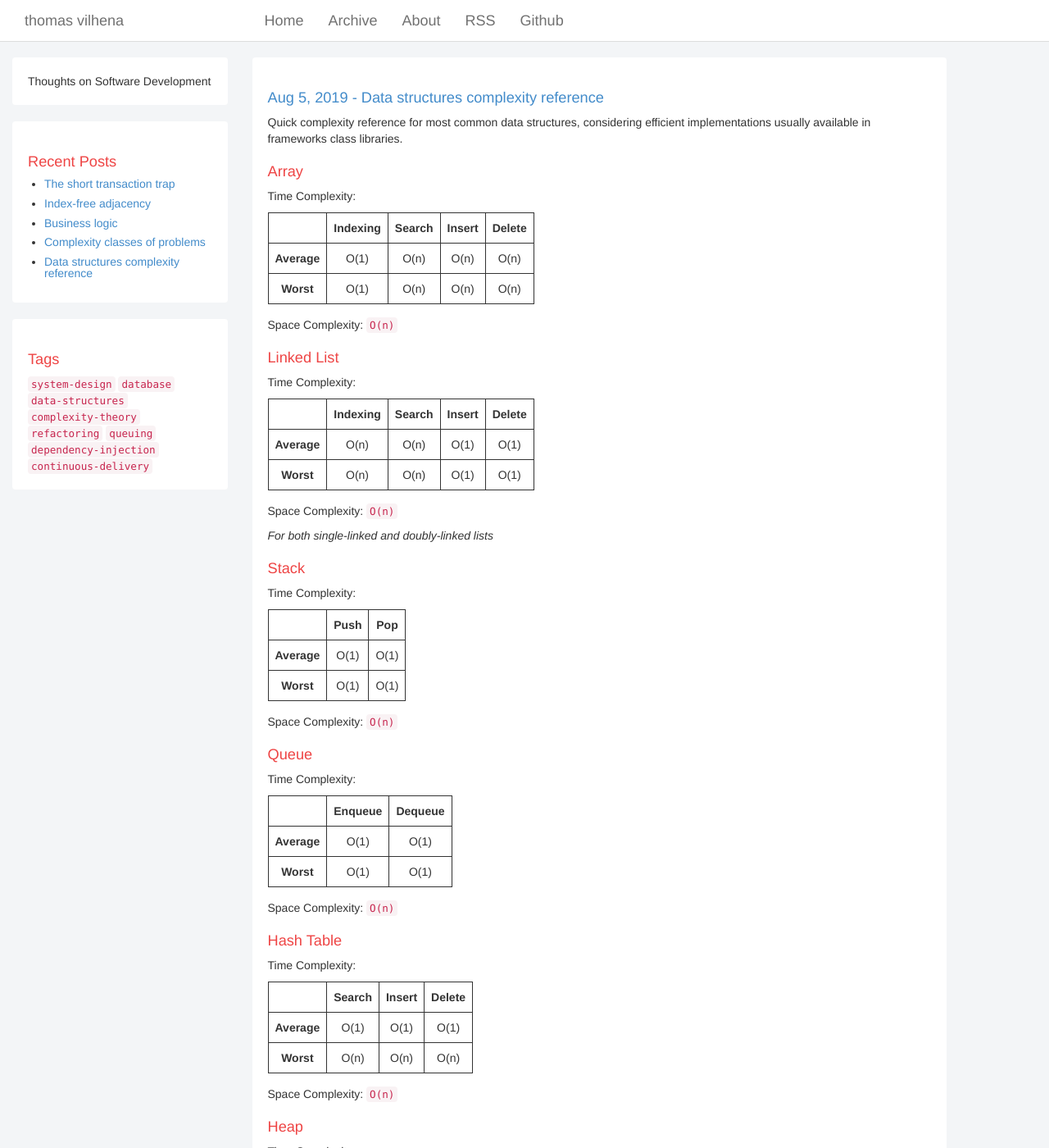
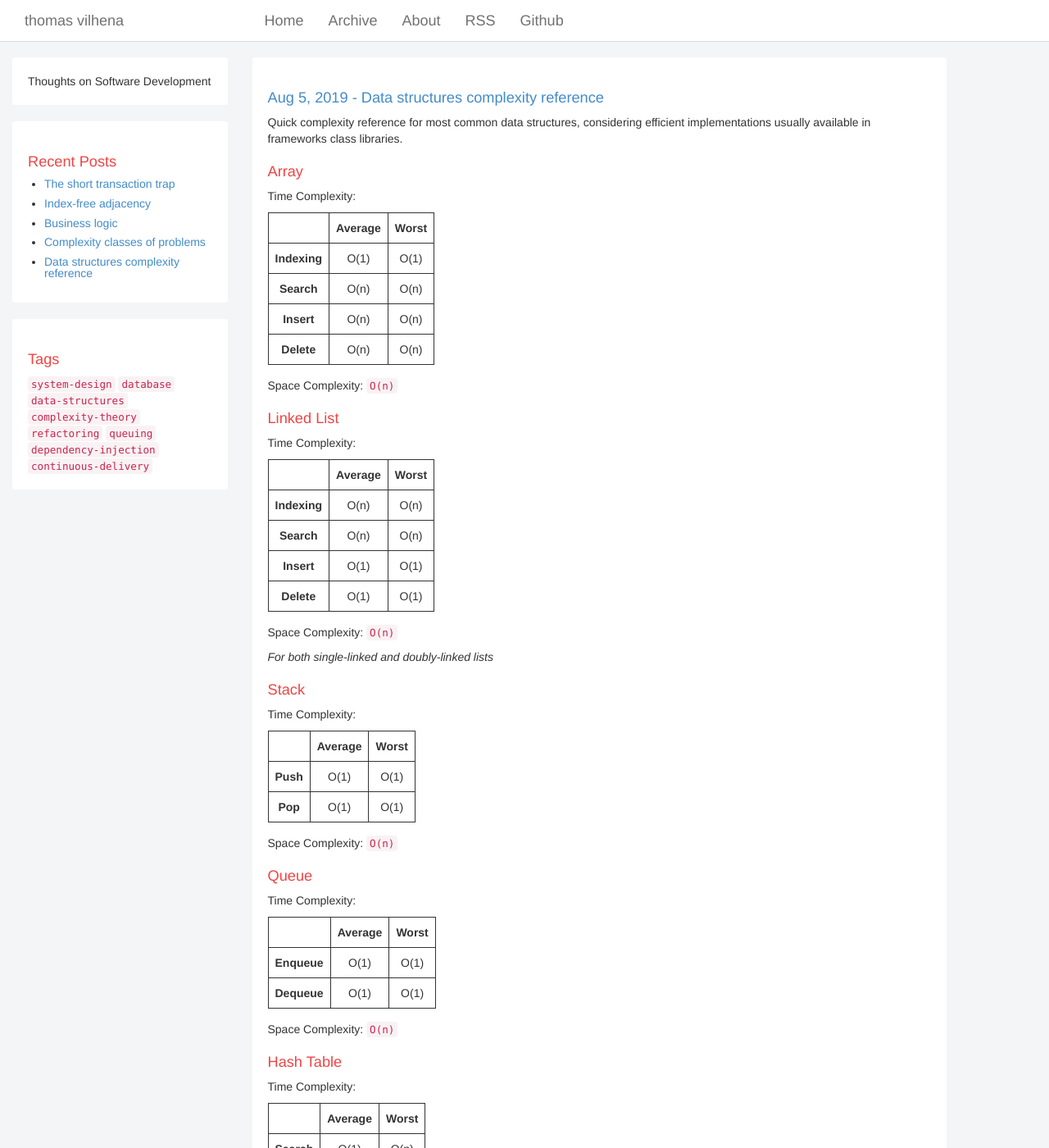
Before and after one commit to TCGV/blog, a Jekyll site: the page built from _posts/2019-08-05-data-structures-complexity-reference.md, in a window 1280 px wide and 1400 px high. Shown: the whole window at 82% size. Built offline with Jekyll 4.4.1, drawn with Linux system fonts in a browser that asks for light colours; some of the changed text lies outside the part shown.

Commit message:
Responsivity adjustments

```diff
--- a/_posts/2019-08-05-data-structures-complexity-reference.md
+++ b/_posts/2019-08-05-data-structures-complexity-reference.md
@@ -14,10 +14,12 @@ Array
 Time Complexity:
 
 {:.basic-table}
-|             | Indexing | Search | Insert | Delete |
-| ----------- | -------- | ------ | ------ | ------ |
-| **Average** | O(1)     | O(n)   | O(n)   | O(n)   |
-| **Worst**   | O(1)     | O(n)   | O(n)   | O(n)   |
+|              | Average | Worst |
+| ------------ | ------- | ------|
+| **Indexing** | O(1)    | O(1)  |
+| **Search**   | O(n)    | O(n)  |
+| **Insert**   | O(n)    | O(n)  |
+| **Delete**   | O(n)    | O(n)  |
 
 Space Complexity: `O(n)`
 
@@ -28,10 +30,12 @@ Linked List
 Time Complexity:
 
 {:.basic-table}
-|             | Indexing | Search | Insert | Delete |
-| ----------- | -------- | ------ | ------ | ------ |
-| **Average** | O(n)     | O(n)   | O(1)   | O(1)   |
-| **Worst**   | O(n)     | O(n)   | O(1)   | O(1)   |
+|              | Average | Worst |
+| ------------ | ------- | ------|
+| **Indexing** | O(n)    | O(n)  |
+| **Search**   | O(n)    | O(n)  |
+| **Insert**   | O(1)    | O(1)  |
+| **Delete**   | O(1)    | O(1)  |
 
 Space Complexity: `O(n)`
 
@@ -44,10 +48,10 @@ Stack
 Time Complexity:
 
 {:.basic-table}
-|             | Push    | Pop     |
-| ----------- | ------- | ------- |
-| **Average** | O(1)    | O(1)    |
-| **Worst**   | O(1)    | O(1)    |
+|          | Average | Worst |
+| -------- | ------- | ------|
+| **Push** | O(1)    | O(1)  |
+| **Pop**  | O(1)    | O(1)  |
 
 Space Complexity: `O(n)`
 
@@ -58,10 +62,10 @@ Queue
 Time Complexity:
 
 {:.basic-table}
-|             | Enqueue | Dequeue |
-| ----------- | ------- | ------- |
-| **Average** | O(1)    | O(1)    |
-| **Worst**   | O(1)    | O(1)    |
+|              | Average | Worst |
+| ------------ | ------- | ------|
+| **Enqueue**  | O(1)    | O(1)  |
+| **Dequeue**  | O(1)    | O(1)  |
 
 Space Complexity: `O(n)`
 
@@ -72,10 +76,11 @@ Hash Table
 Time Complexity:
 
 {:.basic-table}
-|             | Search | Insert | Delete |
-| ----------- | ------ | ------ | ------ |
-| **Average** | O(1)   | O(1)   | O(1)   |
-| **Worst**   | O(n)   | O(n)   | O(n)   |
+|              | Average | Worst |
+| ------------ | ------- | ------|
+| **Search**   | O(1)    | O(n)  |
+| **Insert**   | O(1)    | O(n)  |
+| **Delete**   | O(1)    | O(n)  |
 
 Space Complexity: `O(n)`
 
@@ -86,10 +91,12 @@ Heap
 Time Complexity:
 
 {:.basic-table}
-|             | Heapify  | Find Max | Insert    | Delete    |
-| ----------- | -------- | -------- | --------- | --------- |
-| **Average** | O(n)     | O(1)     | O(log(n)) | O(log(n)) |
-| **Worst**   | O(n)     | O(1)     | O(log(n)) | O(log(n)) |
+|              | Average   | Worst     |
+| ------------ | --------- | --------- |
+| **Heapify**  | O(n)      | O(n)      |
+| **Find Max** | O(1)      | O(1)      |
+| **Insert**   | O(log(n)) | O(log(n)) |
+| **Delete**   | O(log(n)) | O(log(n)) |
 
 Space Complexity: `O(n)`
 
@@ -100,10 +107,12 @@ Binary Search Tree
 Time Complexity:
 
 {:.basic-table}
-|             | Indexing  | Search    | Insert    | Delete    |
-| ----------- | --------- | --------- | --------- | --------- |
-| **Average** | O(log(n)) | O(log(n)) | O(log(n)) | O(log(n)) |
-| **Worst**   | O(n)      | O(n)      | O(n)      | O(n)      |
+|              | Average   | Worst     |
+| ------------ | --------- | --------- |
+| **Indexing** | O(log(n)) | O(n)      |
+| **Search**   | O(log(n)) | O(n)      |
+| **Insert**   | O(log(n)) | O(n)      |
+| **Delete**   | O(log(n)) | O(n)      |
 
 Space Complexity: `O(n)`
 
@@ -114,10 +123,12 @@ Self-balancing Binary Search Tree
 Time Complexity:
 
 {:.basic-table}
-|             | Indexing  | Search    | Insert    | Delete    |
-| ----------- | --------- | --------- | --------- | --------- |
-| **Average** | O(log(n)) | O(log(n)) | O(log(n)) | O(log(n)) |
-| **Worst**   | O(log(n)) | O(log(n)) | O(log(n)) | O(log(n)) |
+|              | Average   | Worst     |
+| ------------ | --------- | --------- |
+| **Indexing** | O(log(n)) | O(log(n)) |
+| **Search**   | O(log(n)) | O(log(n)) |
+| **Insert**   | O(log(n)) | O(log(n)) |
+| **Delete**   | O(log(n)) | O(log(n)) |
 
 Space Complexity: `O(n)`
 
@@ -130,10 +141,11 @@ Trie
 Time Complexity:
 
 {:.basic-table}
-|             | Search    | Insert  | Delete |
-| ----------- | --------- | ------- | ------ |
-| **Average** | O(m)      | O(m)    | O(m)   |
-| **Worst**   | O(m)      | O(m)    | O(m)   |
+|              | Average   | Worst     |
+| ------------ | --------- | --------- |
+| **Search**   | O(m)      | O(m)      |
+| **Insert**   | O(m)      | O(m)      |
+| **Delete**   | O(m)      | O(m)      |
 
 Space Complexity: `O(m * l)`
 
--- a/css/theme.css
+++ b/css/theme.css
@@ -108,8 +108,18 @@ body {
     padding-left: 20px;
 }
 
+.table-wrapper {
+    max-width: 100%;
+    overflow: auto;
+    margin-bottom: 15px;
+}
+
 table.basic-table {
     margin-bottom: 15px;
+}
+
+.table-wrapper table.basic-table {
+    margin-bottom: 0;
 }
 
 table.basic-table td,
```
Also changed, not shown: _posts/2019-08-24-index-free-adjacency.md (+35 -5 lines). Lines whose indentation alone changed are shown as unchanged.
